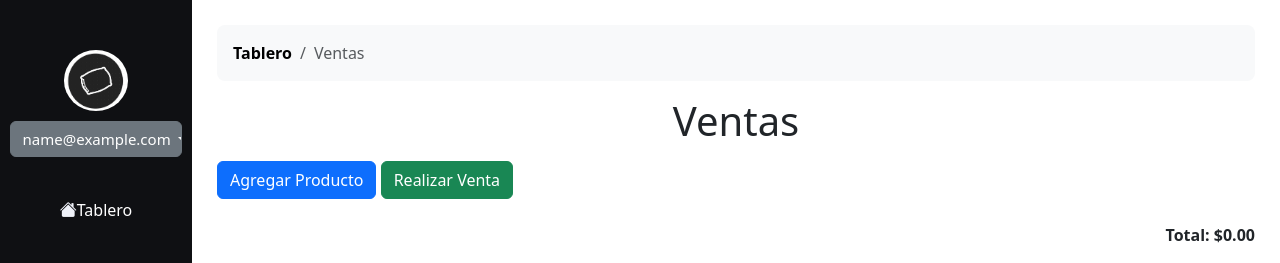
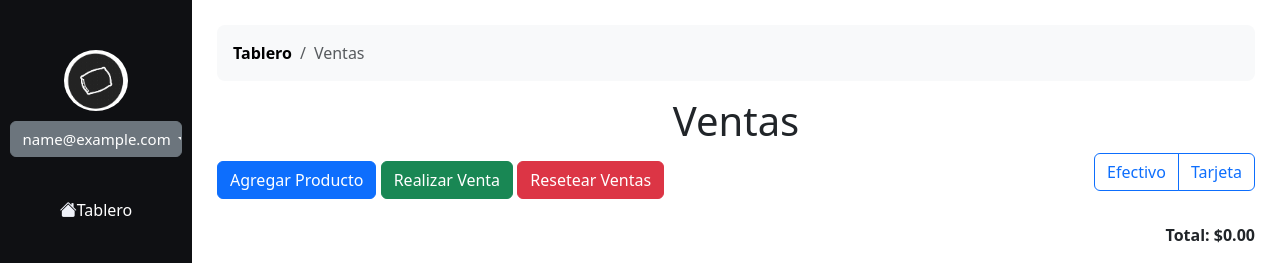
Before and after one commit to Crischickenbby/CambiosChicken, a Flask app: page /ventas in a window 1280 px wide. Shown: the top 263 px of the page. Run offline with Flask 3, Linux system fonts and the light colour scheme; the visitor is signed in with stand-in values (Sample User, id 1); data comes from the database, SQL or seed files in the repository; some libraries are stand-ins or nearby versions.

Commit message:
Mejoré ventas con mas botones y alertas

```diff
--- a/templates/ventas.html
+++ b/templates/ventas.html
@@ -26,6 +26,20 @@
   <button type="button" class="btn_venta btn btn-success my-2">
     Realizar Venta
   </button>
+
+  <button type="button" class="btn_reset btn btn-danger my-2">
+    Resetear Ventas
+  </button>
+
+  <div class="float-end">
+    <div class="btn-group" role="group" aria-label="Forma de Pago">
+      <input class="btn-check" type="radio" name="forma-pago" id="efectivo" autocomplete="off" value="efectivo">
+      <label class="btn btn-outline-primary" for="efectivo">Efectivo</label>
+
+      <input class="btn-check" type="radio" name="forma-pago" id="tarjeta" autocomplete="off" value="tarjeta">
+      <label class="btn btn-outline-primary" for="tarjeta">Tarjeta</label>
+    </div>
+  </div>
 
   <div id="total-venta" class="text-end fw-bold mt-3">
     Total: $0.00
@@ -67,6 +81,21 @@
 <script src="https://stackpath.bootstrapcdn.com/bootstrap/4.5.2/js/bootstrap.min.js"></script>
 <script>
     $(document).ready(function(){
+      // Función para cargar datos de ventas desde localStorage
+      function cargarVentasDesdeLocalStorage() {
+        let ventasGuardadas = localStorage.getItem('ventas');
+        if (ventasGuardadas) {
+          $('#ventas-table-body').html(ventasGuardadas);
+          actualizarTotalVenta();
+        }
+      }
+
+      // Función para guardar datos de ventas en localStorage
+      function guardarVentasEnLocalStorage() {
+        let ventasHTML = $('#ventas-table-body').html();
+        localStorage.setItem('ventas', ventasHTML);
+      }
+
       // Función para calcular y actualizar el total de la venta
       function actualizarTotalVenta() {
         let total = 0;
@@ -77,6 +106,9 @@
         $('#total-venta').text('Total: $' + total.toFixed(2));
       }
 
+      // Restaurar ventas desde localStorage al cargar la página
+      cargarVentasDesdeLocalStorage();
+
       // Mostrar alerta
       function mostrarAlerta(mensaje, tipo) {
         const alertHtml = `<div class="alert alert-${tipo} alert-dismissible fade show" role="alert">
@@ -84,6 +116,20 @@
                              <button type="button" class="btn-close" data-bs-dismiss="alert" aria-label="Close"></button>
                            </div>`;
         $('#alert-container').html(alertHtml);
+        // Desaparecer la alerta después de 5 segundos
+        setTimeout(function() {
+          $('.alert').alert('close');
+        }, 5000);
+      }
+
+      // Mostrar alerta de producto agregado
+      function mostrarAlertaProductoAgregado(productName) {
+        mostrarAlerta(`Producto "${productName}" agregado`, 'success');
+      }
+
+      // Mostrar alerta de producto eliminado
+      function mostrarAlertaProductoEliminado(productName) {
+        mostrarAlerta(`Producto "${productName}" eliminado de la tabla de ventas`, 'info');
       }
 
       // Cargar productos cuando se hace clic en el botón "Agregar Producto"
@@ -117,17 +163,24 @@
         );
         $('#productsModal').modal('hide');
         actualizarTotalVenta();
+        guardarVentasEnLocalStorage(); // Guardar ventas en localStorage
+        mostrarAlertaProductoAgregado(productName); // Mostrar alerta de producto agregado
       });
 
       // Eliminar producto de la tabla cuando se hace clic en el botón "Eliminar"
       $('#ventas-table-body').on('click', '.delete-btn', function(){
+        let productName = $(this).closest('tr').find('td:first').text();
         $(this).closest('tr').remove();
         actualizarTotalVenta();
+        guardarVentasEnLocalStorage(); // Guardar ventas en localStorage
+        mostrarAlertaProductoEliminado(productName); // Mostrar alerta de producto eliminado
       });
 
       // Manejar el clic en el botón "Realizar Venta"
       $('.btn_venta').click(function() {
         let productosVendidos = [];
+        let formaPago = $('input[name="forma-pago"]:checked').val(); // Obtener la forma de pago seleccionada
+
         $('#ventas-table-body tr').each(function() {
           let idProducto = $(this).data('id');
           let cantidad = parseInt($(this).find('td:nth-child(2)').text());
@@ -143,12 +196,13 @@
           type: 'POST',
           url: '/realizar_venta',
           contentType: 'application/json',
-          data: JSON.stringify(productosVendidos),
+          data: JSON.stringify({ productos: productosVendidos, forma_pago: formaPago }), // Incluir la forma de pago en los datos de la venta
           success: function(response) {
             if (response.success) {
               $('#ventas-table-body').empty();
               actualizarTotalVenta();
               mostrarAlerta('Venta realizada con éxito', 'success');
+              localStorage.removeItem('ventas'); // Eliminar datos de ventas en localStorage después de la venta
             } else {
               mostrarAlerta('Error al realizar la venta: ' + response.message, 'danger');
             }
@@ -158,7 +212,20 @@
           }
         });
       });
+
+      // Resetear todo lo relacionado con la venta al hacer clic en el botón "Resetear Ventas"
+      $('.btn_reset').click(function() {
+        $('#ventas-table-body').empty(); // Limpiar tabla de ventas
+        actualizarTotalVenta(); // Actualizar total de la venta
+        localStorage.removeItem('ventas'); // Eliminar datos de ventas en localStorage
+        mostrarAlerta('Venta reseteada', 'info');
+      });
     });
   </script>
 
+
+
+
+
+
 {% endblock %}
```
Also changed, not shown: app.py (line endings or trailing spaces).
